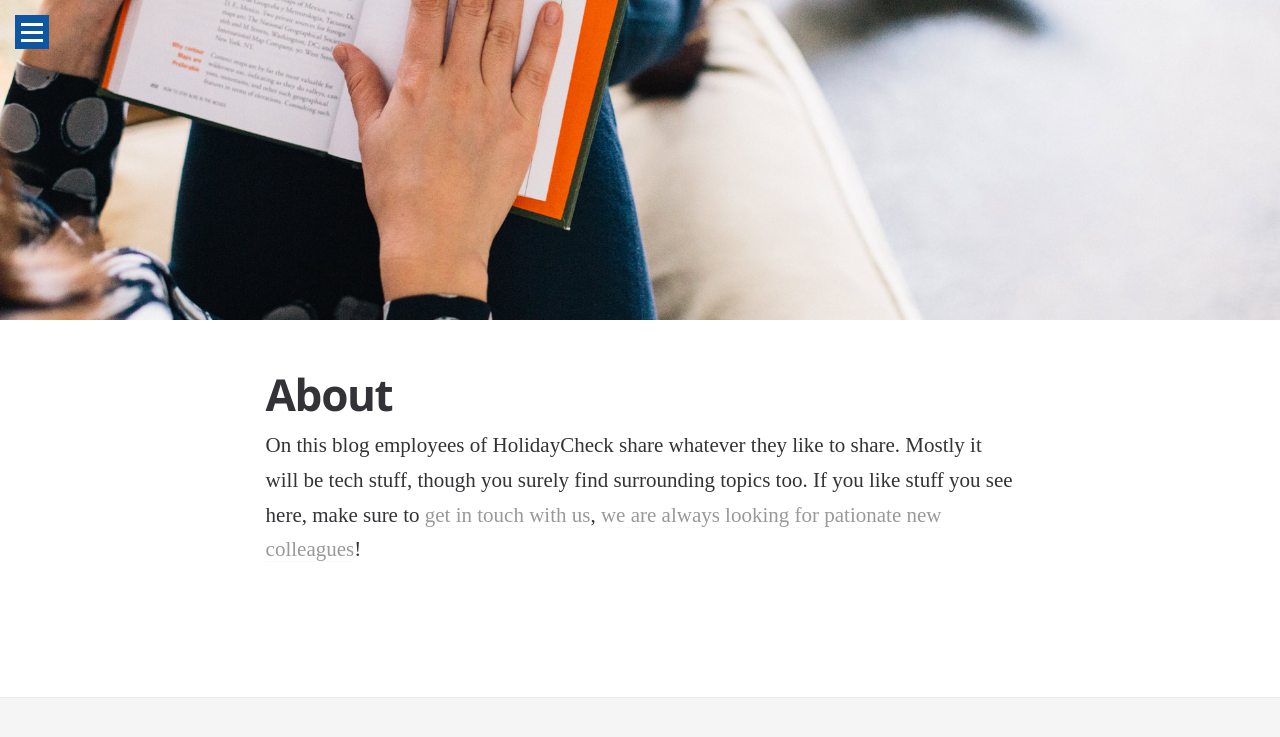
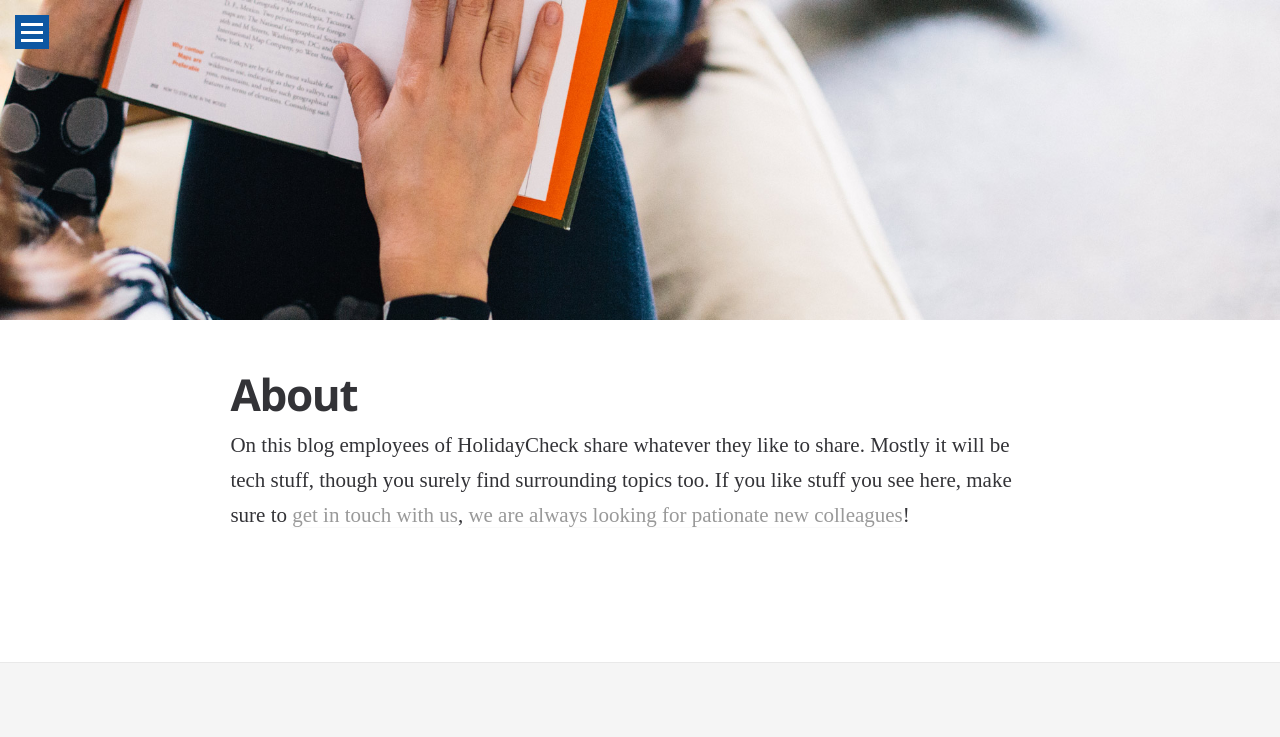
Before and after one commit to holidaycheck/tech-blog, a Jekyll site: the page built from about.md, in a window 1280 px wide. Shown: the top 737 px of the page. Built offline with Jekyll 4.4.1, drawn with Linux system fonts in a browser that asks for light colours; some web fonts are replaced.

Commit message:
Use a bit more space when you have a big screen, don't squeeze the content into a small column in the middle.

```diff
--- a/_sass/_global.sass
+++ b/_sass/_global.sass
@@ -23,6 +23,10 @@
 @import "partials/page-404"
 
 @import "nojs"
+
++breakpoint(lg)
+    .container
+        width: 80%
 
 .left-container
     margin-left: 15px
--- a/_sass/partials/_single.sass
+++ b/_sass/partials/_single.sass
@@ -64,7 +64,7 @@ blockquote
     +breakpoint(md)
         padding: 30px 14% 70px
     +breakpoint(lg)
-        padding: 30px 18% 100px
+        padding: 30px 10% 100px
 
     h1
         letter-spacing: -1pt
```
